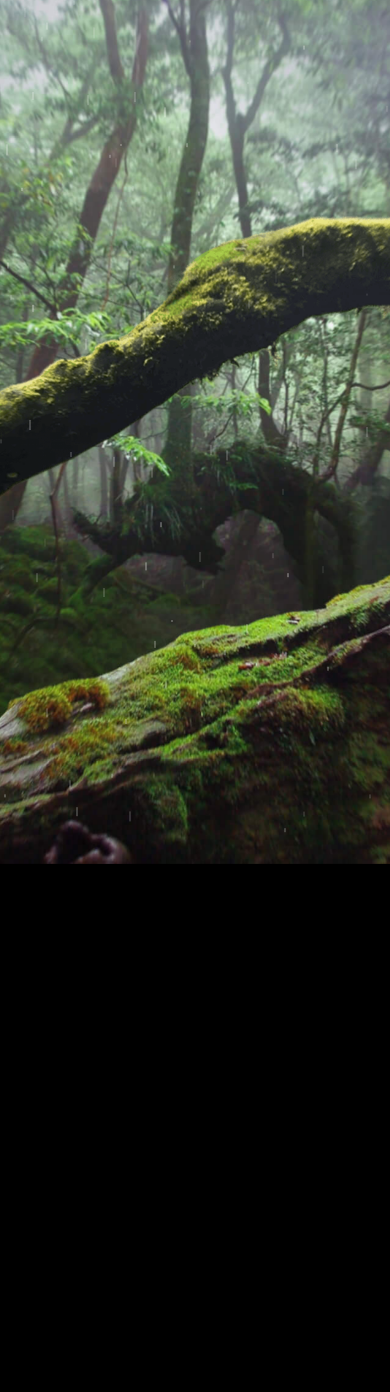
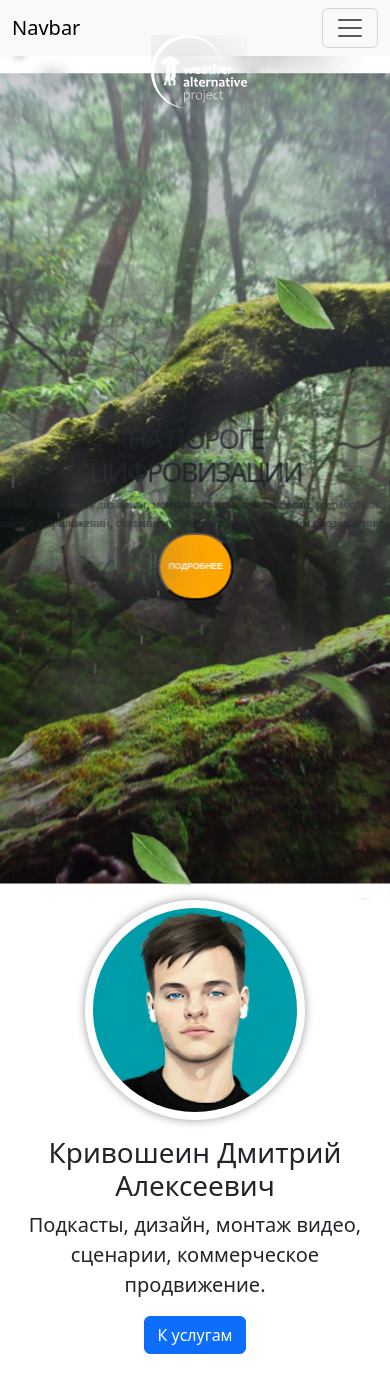
Before and after one commit to HayzCompany/HayzCompany.github.io, a plain HTML site: page index.html in a window 390 px wide. Shown: the top 1392 px of the page. Drawn offline with nearby package versions, Linux system fonts and the light colour scheme.

Commit message:
version 1.2

```diff
--- a/css/main.css
+++ b/css/main.css
@@ -24,20 +24,23 @@ body {
 .logo {
   /* width: 150px; */
   /* Делаем резиновость(изменяется вместе с расширением экрана */
-  width: calc(var(--index) * 5);
+  /* width: calc(var(--index) * 5); */
+  --logo-size: calc(var(--index) * 7.8);
+  width: var(--logo-size);
   /* height: 150px; */
-  height: calc(var(--index) * 5);
+  /* height: calc(var(--index) * 5); */
+  height: var(--logo-size);
   background-repeat: no-repeat;
   position: absolute;
-  left: 50%;
-  top: 50%;
-  /* z-index: 1; */
+  left: calc(51% - calc(var(--logo-size) / 2));
+  top: calc(var(--index) * 2.8);
+  z-index: 1;
 }
 .layers {
   perspective: 1000px;
   /* Убираем ползунок */
 
-  /* overflow: hidden; */
+  overflow: hidden;
 }
 .layers__container {
   height: 100vh;
@@ -46,7 +49,7 @@ body {
   transform: rotateX(var(--move-y)) rotateY(var(--move-x));
   /* Добавить больше ресурсов устройства */
   will-change: transform;
-  /* transition: transform var(--transition); */
+  transition: transform var(--transition);
 }
 .layers__item {
   position: absolute;
@@ -65,7 +68,7 @@ body {
   align-items: center;
   justify-content: center;
 }
-/* .layer-1 {
+.layer-1 {
   transform: translateZ(-155px) scale(1.06);
 }
 .layer-2 {
@@ -82,12 +85,51 @@ body {
 }
 .layer-6 {
   transform: translateZ(380px);
-} */
-/* .hero-content {
+}
+.hero-content {
   font-size: calc(var(--index) * 2.9);
   text-align: center;
   text-transform: uppercase;
+  letter-spacing: calc(var(--index) * -0.15);
+  line-height: 1.35em;
+  margin-top: calc(var(--index) * 5.5);
 }
 .hero-content span {
   display: block;
-} */
+}
+
+.hero-content__p {
+  text-transform: none;
+  font-family: merriweather-italic-3d;
+  letter-spacing: normal;
+  font-size: calc(var(--index) * 1);
+  line-height: 1.5;
+}
+.button-start {
+  font-family: Arial;
+  font-weight: 600;
+  text-transform: uppercase;
+  font-size: calc(var(--index) * 0.71);
+  letter-spacing: -0.02vw;
+  padding: calc(var(--index) * 0.71) calc(var(--index) * 0.71);
+  color: #fff;
+  border-radius: 10em;
+  background-color: orange;
+
+  outline: none;
+  cursor: pointer;
+}
+.button-start:hover {
+  background-color: transparent;
+  border: rgb(255, 255, 255 / 0.4) 3px solid;
+  border-radius: 10em;
+  padding: 10px 15px;
+  /* text-decoration: underline; */
+}
+
+/* Перечислить элементы, которые нам мешают */
+.layer-4,
+.layer-5,
+.layer-6 {
+  pointer-events: none;
+}
--- /dev/null
+++ b/css/style.css
@@ -0,0 +1,7 @@
+.rounded-img {
+  width: 60%;
+  border-radius: 50%;
+  box-shadow: 0 0 10px rgb(0, 0, 0, 0.4);
+  padding: 0.5em;
+  margin-bottom: 1em;
+}
--- a/index.html
+++ b/index.html
@@ -3,12 +3,80 @@
   <head>
     <meta charset="UTF-8" />
     <meta name="viewport" content="width=device-width, initial-scale=1.0" />
-    <title>Document</title>
+    <title>KRIVOSHEIN-DA.com</title>
     <link rel="stylesheet" href="css/main.css" />
+    <link rel="stylesheet" href="css/style.css" />
     <script src="js/app.js" defer></script>
     <script src="libs/rain.js" defer></script>
+
+    <link
+      href="https://cdn.jsdelivr.net/npm/bootstrap@5.3.0/dist/css/bootstrap.min.css"
+      rel="stylesheet"
+      integrity="sha384-9ndCyUaIbzAi2FUVXJi0CjmCapSmO7SnpJef0486qhLnuZ2cdeRhO02iuK6FUUVM"
+      crossorigin="anonymous"
+    />
   </head>
   <body>
+    <nav class="navbar navbar-expand-lg bg-body-tertiary">
+      <div class="container-fluid">
+        <a class="navbar-brand" href="#">Navbar</a>
+        <button
+          class="navbar-toggler"
+          type="button"
+          data-bs-toggle="collapse"
+          data-bs-target="#navbarSupportedContent"
+          aria-controls="navbarSupportedContent"
+          aria-expanded="false"
+          aria-label="Toggle navigation"
+        >
+          <span class="navbar-toggler-icon"></span>
+        </button>
+        <div class="collapse navbar-collapse" id="navbarSupportedContent">
+          <ul class="navbar-nav me-auto mb-2 mb-lg-0">
+            <li class="nav-item">
+              <a class="nav-link active" aria-current="page" href="#">Home</a>
+            </li>
+            <li class="nav-item">
+              <a class="nav-link" href="#">Link</a>
+            </li>
+            <li class="nav-item dropdown">
+              <a
+                class="nav-link dropdown-toggle"
+                href="#"
+                role="button"
+                data-bs-toggle="dropdown"
+                aria-expanded="false"
+              >
+                Dropdown
+              </a>
+              <ul class="dropdown-menu">
+                <li><a class="dropdown-item" href="#">Action</a></li>
+                <li><a class="dropdown-item" href="#">Another action</a></li>
+                <li><hr class="dropdown-divider" /></li>
+                <li>
+                  <a class="dropdown-item" href="#">Something else here</a>
+                </li>
+              </ul>
+            </li>
+            <li class="nav-item">
+              <a class="nav-link disabled">Disabled</a>
+            </li>
+          </ul>
+          <form class="d-flex" role="search">
+            <input
+              class="form-control me-2"
+              type="search"
+              placeholder="Search"
+              aria-label="Search"
+            />
+            <button class="btn btn-outline-success" type="submit">
+              Search
+            </button>
+          </form>
+        </div>
+      </div>
+    </nav>
+
     <div class="logo" style="background-image: url(img/logo.svg)"></div>
 
     <section class="layers">
@@ -21,28 +89,49 @@
           class="layers__item layer-2"
           style="background-image: url(img/layer-2.png)"
         ></div>
-        <!-- <div class="layers__item layer-3">
+        <div class="layers__item layer-3">
           <div class="hero-content">
-            <h1>Naturel Forest <span>HTML / CSS</span></h1>
+            <h1>На пороге <span>цифровизации</span></h1>
             <div class="hero-content__p">
-              Creating a beautiful 3D website with a 'lens effect'
+              Мы занимаемся дизайном, монтажом видео, подкастамми, разработкай
+              <br />
+              сайтов и приложений, созданием сценариев и коммерческим
+              продвижением.
             </div>
-            <button class="button-start">Start Learning</button>
+            <button class="button-start">Подробнее</button>
           </div>
-        </div> -->
+        </div>
         <div class="layers__item layer-4">
           <canvas class="rain"></canvas>
         </div>
-        <!-- <div
+        <div
           class="layers__item layer-5"
           style="background-image: url(img/layer-5.png)"
         ></div>
         <div
           class="layers__item layer-6"
           style="background-image: url(img/layer-6.png)"
-        ></div> -->
+        ></div>
       </div>
     </section>
+
+    <div class="container text-center">
+      <div class="row">
+        <div class="col-lg-6 col-md-8 mx-auto">
+          <img class="rounded-img" src="img/user.jpg" alt="I am" />
+          <h1 class="fw-light">Кривошеин Дмитрий Алексеевич</h1>
+          <p class="lead">
+            Подкасты, дизайн, монтаж видео, сценарии, коммерческое продвижение.
+          </p>
+          <button class="btn btn-primary">К услугам</button>
+          <script
+            src="https://cdn.jsdelivr.net/npm/bootstrap@5.3.0/dist/js/bootstrap.bundle.min.js"
+            integrity="sha384-geWF76RCwLtnZ8qwWowPQNguL3RmwHVBC9FhGdlKrxdiJJigb/j/68SIy3Te4Bkz"
+            crossorigin="anonymous"
+          ></script>
+        </div>
+      </div>
+    </div>
 
     <div style="height: 100vh"></div>
   </body>
--- a/js/app.js
+++ b/js/app.js
@@ -1,8 +1,8 @@
 document.addEventListener("mousemove", (e) => {
   Object.assign(document.documentElement, {
     style: `
-		--move-x: ${(e.clientX - window.innerWidth / 2) * -0.05}deg;
-		--move-y: ${(e.clientY - window.innerHeight / 2) * -0.05}deg;
+		--move-x: ${(e.clientX - window.innerWidth / 2) * -0.005}deg;
+		--move-y: ${(e.clientY - window.innerHeight / 2) * -0.01}deg;
 		`,
   });
 });
```
Also changed, not shown: img/user.jpg (added).
